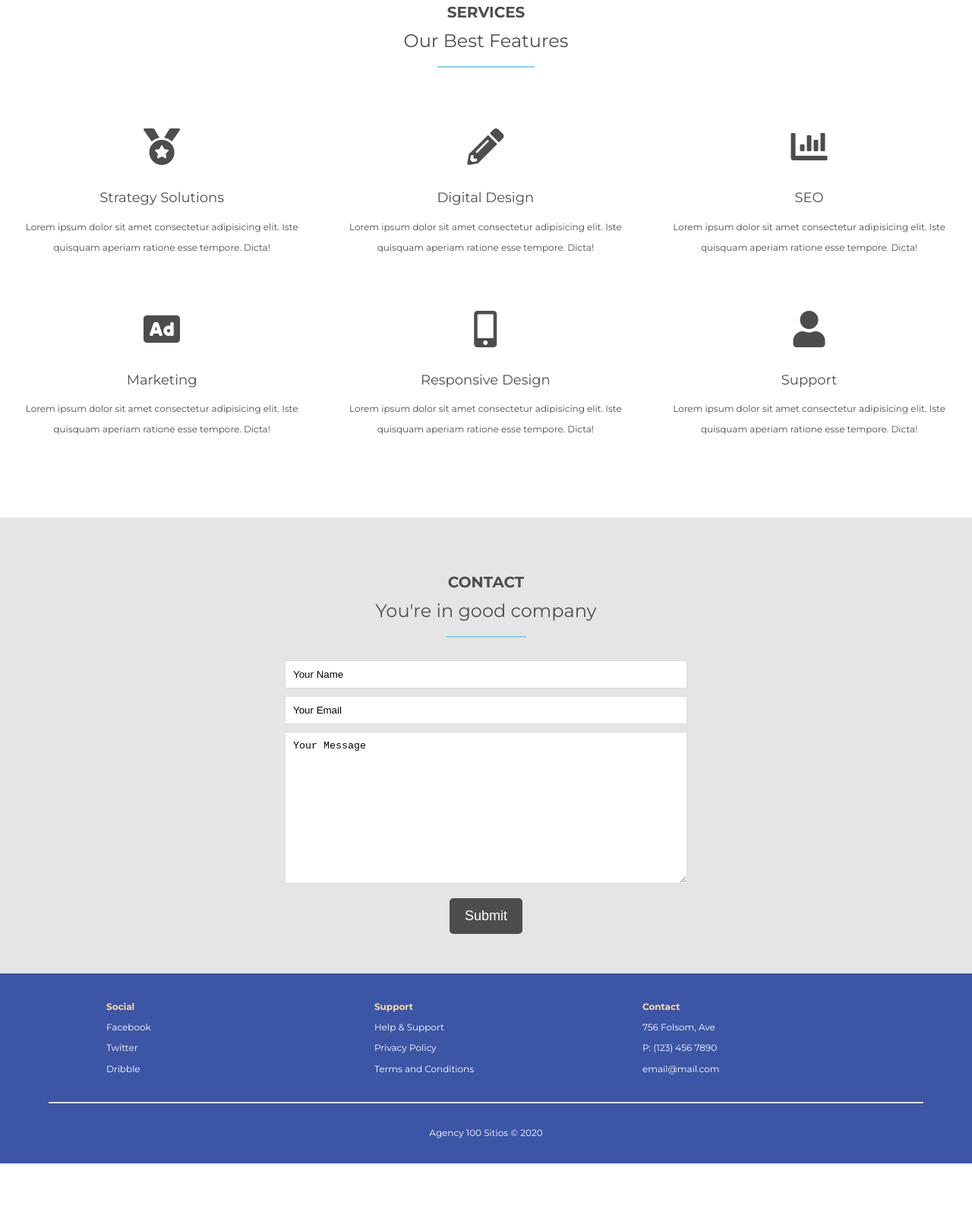
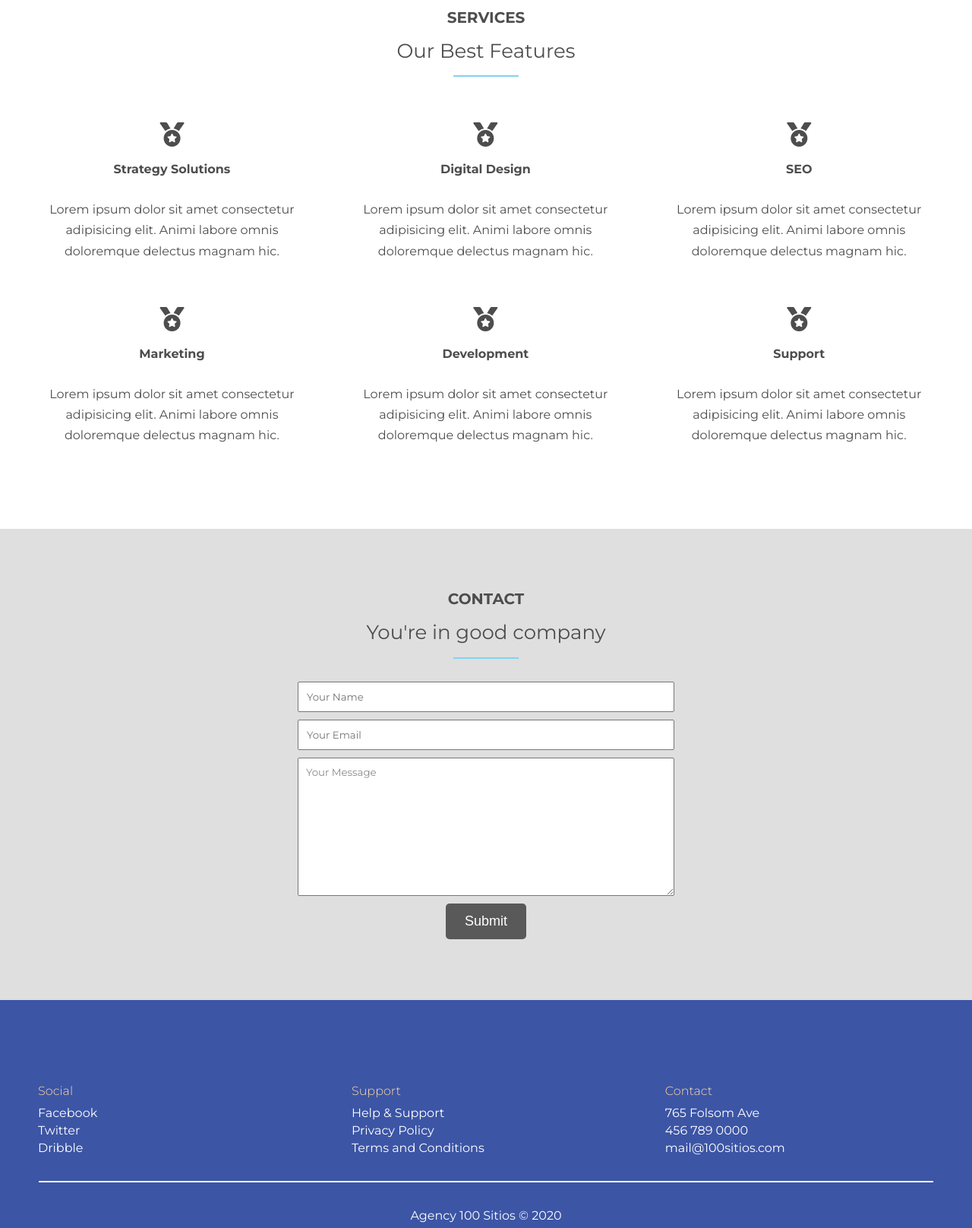
Before and after one commit to irimaya/002-agency-100-sitios, a plain HTML site: page index.html in a window 1280 px wide. Shown: the part 869-2485 px from the top of the page at 76% size. Before the commit the page ends 2403 px from the top, so only its background shows below. Drawn offline with Linux system fonts and the light colour scheme.

Commit message:
New uploaded version

```diff
--- a/css/mobile.css
+++ b/css/mobile.css
@@ -1,62 +1,55 @@
-/* global */
-h1 {
-  padding-bottom: 0px;
+/* Utily Classes */
+.p-80 {
+  padding-top: 40px;
+  padding-bottom: 40px;
 }
 
-/* navbar */
+.box {
+  width: 100%;
+  float: none;
+}
+
+/* Header */
+#header-top {
+  height: 100%;
+}
+
+/* Navbar */
 #navbar {
-  height: auto;
+  text-align: center;
 }
 
 #navbar .logo {
   float: none;
-  /* font-size: 1.4em; */
-  text-align: center;
-  /* display: none; */
-  padding-top: 10px;
 }
 
-#navbar ul,
-#navbar ul li{
+#navbar ul {
   float: none;
-  /* font-size: .9em; */
+  display: block;
 }
 
-#navbar ul li .icon{
+#navbar ul li {
+  float: none;
+  padding:10px;
+}
+
+#navbar ul li:nth-child(4) {
   display: none;
 }
 
-#navbar ul li a {
-  padding: 5px;
+/* Showcase */
+#showcase {
+  padding: 40px;
 }
 
-/* showcase */
-#showcase .showcase-content {
-  padding-top: 280px;
-}
+/* Contact */
+#contact input,
+#contact textarea
+ {
+   width: 100%;
+ }
 
-#showcase .showcase-content h1{
-  /* padding-top: 40px; */
-  line-height: 1.3em;
-}
-
-/* services */
-#services {
-  height: auto;
-}
-
-.box {
-  float: none;
-  width: 100%;
-}
-
-/* footer */
-#main-footer{
-  height: auto;
-  text-align: center;
-}
-
-.mini-box{
-  float: none;
-  width: 100%;
-}
+ /* Footer */
+ #mainfooter {
+   text-align: center;
+ }
--- a/css/style.css
+++ b/css/style.css
@@ -1,246 +1,225 @@
-/* Variables */
-:root{
-  --main-color: #3c55a5;
-  --secondary-color: #84d2ee;
-}
-
 /* Reset */
-*{
+* {
+  padding: 0;
   margin: 0;
-  padding: 0;
   box-sizing: border-box;
 }
 
 /* Main Styling */
-body, html {
+body,
+html {
   font-family: 'Montserrat', sans-serif;
-  line-height: 1.7em;
   color: #4d4d4d;
 }
 
-a{
+h1 {font-size: 50px;}
+h3 {font-size: 31px;}
+h4 {font-size: 20px;}
+h5 {font-size: 16px;}
+
+h1,
+h3,
+h4,
+h5 {
+  margin-bottom: 10px;
+}
+
+h1,
+h3,
+h5 {
+  font-weight: lighter;
+}
+
+h4 {
+  font-weight: bold;
+  text-transform: uppercase;
+}
+
+p {
+  font-size: 16px;
+  line-height: 1.7em;
+}
+
+a,
+a:visited {
   color: #fff;
   text-decoration: none;
 }
 
-h1,
-h2,
-h3 {
-  padding-bottom: 10px;
+a:hover {
+  text-decoration: underline;
 }
 
-h3 {
-  text-transform: uppercase;
-  font-size: 20px;
-  font-weight: bold;
-
+hr {
+  border: 0;
+  height: 2px;
+  margin: 0 auto;
+  margin-top: 10px;
+  margin-bottom: 30px;
 }
 
-h4 {
-  font-size: 24px;
-  font-weight: lighter;
+hr.hr-blue {
+  background: #84d2ee;
+  width: 7%;
 }
 
-h5{
-  font-size: 18px;
-  font-weight: lighter;
+hr.hr-white {
+  background: #fff;
+  width: 95%;
 }
 
-p {
-  margin: 10px 0;
+p.large {
+  font-size: 26px;
+}
+
+p.small {
   font-size: 12px;
 }
 
-hr {
-  margin: auto;
-  width: 10%;
-  border: 1px solid var(--secondary-color);
-}
-
-.third-color{
-  color: #fed9a1;
-}
-
-/* Utility Classes */
+/* Utily Classes */
 .container {
   margin: auto;
-  max-width: 1100px;
+  max-width: 1300px;
   overflow: auto;
   padding: 0 20px;
-}
-
-.text-primary {
-  color: #ff7867;
 }
 
 .btn {
   display: inline-block;
   font-size: 18px;
   color: #fff;
-  background: var(--secondary-color);
-  padding: 13px 20px;
+  padding: 13px 25px;
   border: none;
   cursor: pointer;
   border-radius: 5px;
 }
 
-.dark{
-  background: #4d4d4d;
+.btn-light {
+  background: #84d2ee;
 }
 
-/* Nav */
+.btn-light:hover {
+  background: #c1e8f6;
+  color: #4d4d4d;
+  text-decoration: none;
+}
+
+.btn-dark {
+  background: #595959;
+}
+
+.btn-dark:hover {
+  background: #8a8a8a;
+}
+
+.text-orange {
+  color: #ff7867;
+}
+
+.text-yellow {
+  color: #fed9a1;
+}
+
+.p-80 {
+  padding-top: 80px;
+  padding-bottom: 80px;
+}
+
+.box {
+  width: 33.3%;
+  float: left;
+  padding: 30px;
+}
+
+/* Header */
+#header-top {
+  background: #3c55a5;
+  color: #fff;
+  height: 100vh;
+}
+
+/* Navbar */
 #navbar {
-  overflow: hidden;
-  background: var(--main-color);
-  position: fixed;
-  height: 8vh;
-  width: 100%;
+  padding-top: 20px;
+  padding-bottom: 20px;
 }
 
 #navbar .logo {
   float: left;
-  padding-top: 20px;
+  font-size: 37px;
   text-transform: uppercase;
-  font-size: 1.8em;
 }
 
 #navbar ul {
+  float: right;
   list-style: none;
-  float: right;
+  display: inline-block;
 }
 
 #navbar ul li {
   float: left;
+  padding: 15px;
 }
 
-#navbar ul li a {
-  display: block;
-  padding: 20px;
+/* Showcase */
+#showcase {
   text-align: center;
+  padding-top: 310px;
 }
 
-/* showcase */
-#showcase {
-  background: var(--main-color);
-  height: 100vh;
-  text-align: center;
+#showcase h1,
+#showcase p {
+  padding: 20px;
 }
 
-#showcase .showcase-content {
-  padding-top: 380px;
-  color: #fff;
-}
-
-#showcase .showcase-content h1{
-  font-size: 48px;
-  padding-bottom: 20px;
-}
-
-#showcase .showcase-content p {
-  font-size: 16px;
-  padding-bottom: 30px;
+#showcase p {
+  margin-bottom: 60px;
 }
 
 /* Services */
 #services {
-  background: #fff;
-  height: 750px;
   text-align: center;
-  /* padding-top: 30px; */
-  padding-top: 9vh;
 }
 
-#services h4{
+#services .box h5 {
+  padding-top: 20px;
   padding-bottom: 20px;
-}
-
-#services .service-txt-row {
-  padding-top: 50px;
-}
-
-.box{
-  float: left;
-  width: 33.3%;
-  padding: 30px;
-}
-
-.box i{
-  margin-bottom: 30px;
+  font-weight: bold;
 }
 
 /* Contact */
 #contact {
-  background: #e5e5e5;
-  height: 600px;
+  background: #dedfde;
   text-align: center;
-  padding-top: 9vh;
-}
-
-#contact h4{
-  padding-bottom: 20px;
-}
-
-#contact .contact-content {
-  padding-top: 30px;
-}
-
-#contact .form-group {
-  margin-bottom: 10px;
-}
-
-#contact-form label {
-  display: block;
-  margin-bottom: 5px;
 }
 
 #contact input,
-#contact textarea {
-  width: 50%;
+#contact textarea
+ {
+  width: 40%;
   padding: 10px;
-  border: 1px #ddd solid;
-}
-
-#contact textarea {
-  height: 200px;
+  border-radius: 1px #ddd solid;
+  display: block;
+  margin: 0 auto;
+  margin-bottom: 10px;
+  color: #8a8a8a;
+  font-family: 'Montserrat', sans-serif;
 }
 
 /* Footer */
-#main-footer {
-  background: var(--main-color);
-  height: 250px;
-  margin-bottom: 0;
-}
-
-.mini-box{
-  float: left;
-  width: 33.3%;
-  padding: 30px;
-}
-
-#main-footer h5 {
-  font-size: 12px;
-  font-weight: bold;
-}
-
-#main-footer .contact-info ul{
-  list-style: none;
-  text-decoration: none;
-  font-size: 12px;
-  font-weight: lighter;
+#mainfooter {
+  background: #3c55a5;
   color: #fff;
 }
 
-#main-footer .txt-footer{
-  padding-top: 15px;
-  text-align: center;
-  color: #fff;
+#mainfooter ul {
+  list-style: none;
 }
 
-#main-footer hr{
-  width: 90%;
-  border: 1px solid #ddd;
+#mainfooter ul li {
+  padding-bottom: 4px;
 }
 
-#main-footer p {
-  padding-bottom: 30px;
+#mainfooter p {
+  text-align: center;
 }
--- a/index.html
+++ b/index.html
@@ -4,133 +4,115 @@
   <meta charset="UTF-8">
   <meta name="viewport" content="width=device-width, initial-scale=1.0">
   <link rel="stylesheet" href="https://use.fontawesome.com/releases/v5.6.1/css/all.css" integrity="sha384-gfdkjb5BdAXd+lj+gudLWI+BXq4IuLW5IT+brZEZsLFm++aCMlF1V92rMkPaX4PP" crossorigin="anonymous">
-  <link href="https://fonts.googleapis.com/css2?family=Montserrat:wght@400;700&display=swap" rel="stylesheet">
+  <link href="https://fonts.googleapis.com/css2?family=Montserrat:wght@300;400;700&display=swap" rel="stylesheet">
   <link rel="stylesheet" href="css/style.css">
   <link rel="stylesheet" media="screen and (max-width:768px)" href="css/mobile.css">
-  <title>Agency 100 Sitios | Welcome</title>
+  <title>100 Sitios | Welcome</title>
 </head>
 <body>
-  <header id="top">
+  <header id="header-top">
     <nav id="navbar">
       <div class="container">
-        <h1 class="logo"><a href="index.html"><span class="text-primary">100</span> Sitios</a></h1>
+        <h1 class="logo"><span class="text-orange">100</span>sitios</h1>
         <ul>
-          <li><a href="#top"><i class="fas fa-home icon"></i></a></li>
+          <li><a href="index.html"><i class="fas fa-home"></i></a></li>
           <li><a href="#services">Services</a></li>
           <li><a href="#contact">Contact</a></li>
-          <li><a href="" class="icon">|</a> </li>
-          <li><a href="#"><i class="fas fa-search third-color icon"></i></a></li>
+          <li>|</li>
+          <li><a href="#"><span class="text-orange"><i class="fas fa-search"></i></span></a></li>
         </ul>
       </div>
     </nav>
-
     <div id="showcase">
       <div class="container">
-        <div class="showcase-content">
-          <h1>Responsive Website Service</h1>
-          <p>Lorem ipsum dolor sit amet consectetur adipisicing elit. Corrupti vel minima iste accusamus facilis quaerat. Magni autem aperiam corporis error.</p>
-          <a href="#services" class="btn">Our Services</a>
-        </div>
+        <h1>Responsive Website Service</h1>
+        <p class="large">Lorem ipsum dolor sit, amet consectetur adipisicing elit. Quae quam odit placeat? Architecto cumque magnam aliquam nisi, neque velit eligendi?</p>
+        <a href="#services" class="btn btn-light">Our Services</a>
       </div>
     </div>
   </header>
 
-  <section id="services">
-    <h3>Services</h3>
-    <h4>Our Best Features</h4>
-    <hr>
-    <div class="service-txt-row">
-      <div class="box services-txt">
-        <i class="fas fa-medal fa-3x"></i>
-        <h5 class="title">Strategy Solutions</h5>
-        <p>Lorem ipsum dolor sit amet consectetur adipisicing elit. Iste quisquam aperiam ratione esse tempore. Dicta!</p>
+  <section id="services" class="p-80">
+    <div class="container">
+      <h4>Services</h4>
+      <p class="large">Our Best Features</p>
+      <hr class="hr-blue">
+      <div class="box">
+        <i class="fas fa-medal fa-2x"></i>
+        <h5>Strategy Solutions</h5>
+        <p>Lorem ipsum dolor sit amet consectetur adipisicing elit. Animi labore omnis doloremque delectus magnam hic.</p>
       </div>
-      <div class="box services-txt">
-        <i class="fas fa-pencil-alt fa-3x"></i>
-        <h5 class="title">Digital Design</h5>
-        <p>Lorem ipsum dolor sit amet consectetur adipisicing elit. Iste quisquam aperiam ratione esse tempore. Dicta!</p>
+      <div class="box">
+        <i class="fas fa-medal fa-2x"></i>
+        <h5>Digital Design</h5>
+        <p>Lorem ipsum dolor sit amet consectetur adipisicing elit. Animi labore omnis doloremque delectus magnam hic.</p>
       </div>
-      <div class="box services-txt">
-        <i class="fas fa-chart-bar fa-3x"></i>
-        <h5 class="title">SEO</h5>
-        <p>Lorem ipsum dolor sit amet consectetur adipisicing elit. Iste quisquam aperiam ratione esse tempore. Dicta!</p>
+      <div class="box">
+        <i class="fas fa-medal fa-2x"></i>
+        <h5>SEO</h5>
+        <p>Lorem ipsum dolor sit amet consectetur adipisicing elit. Animi labore omnis doloremque delectus magnam hic.</p>
       </div>
-    </div>
-    <div class="service-txt-row">
-      <div class="box services-txt">
-        <i class="fas fa-ad fa-3x"></i>
-        <h5 class="title">Marketing</h5>
-        <p>Lorem ipsum dolor sit amet consectetur adipisicing elit. Iste quisquam aperiam ratione esse tempore. Dicta!</p>
+      <div class="box">
+        <i class="fas fa-medal fa-2x"></i>
+        <h5>Marketing</h5>
+        <p>Lorem ipsum dolor sit amet consectetur adipisicing elit. Animi labore omnis doloremque delectus magnam hic.</p>
       </div>
-      <div class="box services-txt">
-        <i class="fas fa-mobile-alt fa-3x"></i>
-        <h5 class="title">Responsive Design</h5>
-        <p>Lorem ipsum dolor sit amet consectetur adipisicing elit. Iste quisquam aperiam ratione esse tempore. Dicta!</p>
+      <div class="box">
+        <i class="fas fa-medal fa-2x"></i>
+        <h5>Development</h5>
+        <p>Lorem ipsum dolor sit amet consectetur adipisicing elit. Animi labore omnis doloremque delectus magnam hic.</p>
       </div>
-      <div class="box services-txt">
-        <i class="fas fa-user fa-3x"></i>
-        <h5 class="title">Support</h5>
-        <p>Lorem ipsum dolor sit amet consectetur adipisicing elit. Iste quisquam aperiam ratione esse tempore. Dicta!</p>
+      <div class="box">
+        <i class="fas fa-medal fa-2x"></i>
+        <h5>Support</h5>
+        <p>Lorem ipsum dolor sit amet consectetur adipisicing elit. Animi labore omnis doloremque delectus magnam hic.</p>
       </div>
     </div>
   </section>
 
-  <section id="contact">
+  <section id="contact" class="p-80">
     <div class="container">
-      <div class="contact-title">
-        <h3>Contact</h3>
-        <h4>You're in good company</h4>
-        <hr>
-      </div>
-      <div class="contact-content">
-        <form action="">
-          <div class="form-group">
-            <input type="text" value="Your Name">
-          </div>
-          <div class="form-group">
-            <input type="email" value="Your Email">
-          </div>
-          <div class="form-group">
-            <textarea name="message" type="text" id="message" cols="30" rows="10">Your Message</textarea>
-          </div>
-          <button class="btn dark">Submit</button>
-        </form>
-      </div>
+      <h4>Contact</h4>
+      <p class="large">You're in good company</p>
+      <hr class="hr-blue">
+      <form action="">
+        <input type="text" id="name" placeholder="Your Name">
+        <input type="email" id="email" placeholder="Your Email">
+        <textarea name="message" id="message" cols="30" rows="10">Your Message</textarea>
+        <button class="btn btn-dark">Submit</button>
+      </form>
     </div>
   </section>
 
-  <footer id="main-footer">
+  <footer id="mainfooter" class="p-80">
     <div class="container">
-      <div class="mini-box contact-info">
-        <h5 class="third-color">Social</h5>
-        <ul>
+      <div class="box">
+        <h5 class="text-yellow">Social</h5>
+        <ul class="small">
           <li><a href="#">Facebook</a></li>
           <li><a href="#">Twitter</a></li>
           <li><a href="#">Dribble</a></li>
         </ul>
       </div>
-      <div class="mini-box contact-info">
-        <h5 class="third-color">Support</h5>
-        <ul>
+      <div class="box">
+        <h5 class="text-yellow">Support</h5>
+        <ul class="small">
           <li><a href="#">Help & Support</a></li>
           <li><a href="#">Privacy Policy</a></li>
           <li><a href="#">Terms and Conditions</a></li>
         </ul>
       </div>
-      <div class="mini-box contact-info">
-        <h5 class="third-color">Contact</h5>
-        <ul>
-          <li>756 Folsom, Ave</li>
-          <li>P: (123) 456 7890</li>
-          <li>email@mail.com</li>
+      <div class="box">
+        <h5 class="text-yellow">Contact</h5>
+        <ul class="small">
+          <li>765 Folsom Ave</li>
+          <li>456 789 0000</li>
+          <li>mail@100sitios.com</li>
         </ul>
       </div>
+      <hr class="hr-white">
+      <p>Agency 100 Sitios &copy; 2020</p>
     </div>
-
-    <hr class="footer">
-
-    <p class="txt-footer">Agency 100 Sitios &copy; 2020</p>
-
   </footer>
 
 </body>
```
